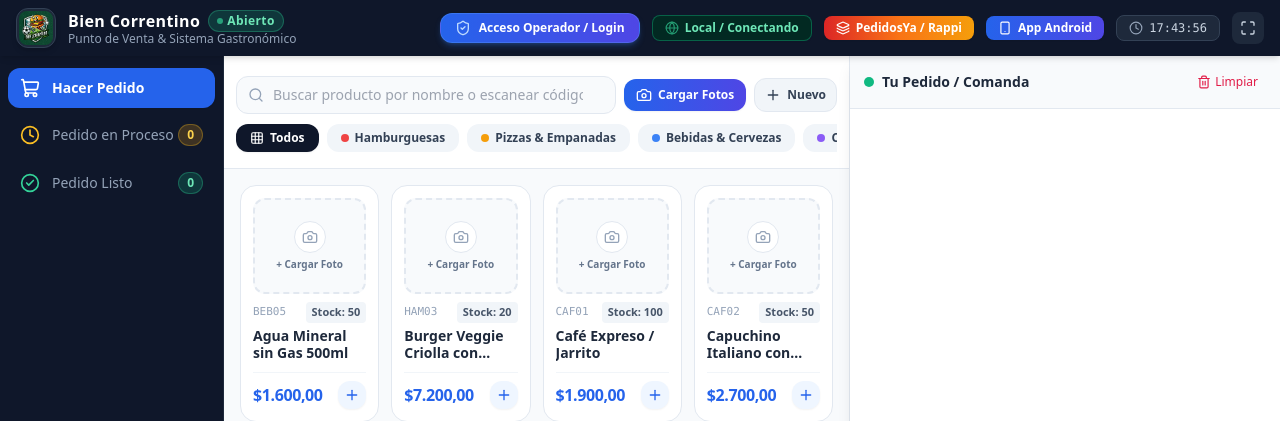
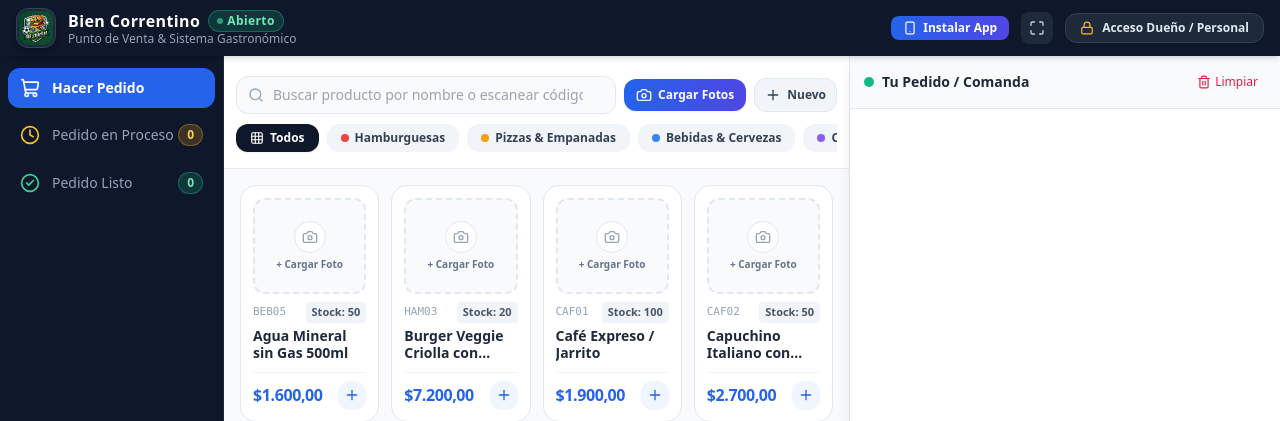
Before and after one commit to facundolo223-ai/bienco, a Flask app: page / in a window 1280 px wide. Shown: the top 421 px of the page. Run offline with Flask 3, Linux system fonts and the light colour scheme; data comes from the database, SQL or seed files in the repository; data that the repository does not hold is empty; some libraries are stand-ins or nearby versions.

Commit message:
Vista limpia para clientes y boton de Login en esquina superior derecha

```diff
--- a/templates/index.html
+++ b/templates/index.html
@@ -160,11 +160,6 @@
 
         <!-- Estado de Usuario, Caja y Reloj en Desktop (md:flex) -->
         <div class="hidden md:flex items-center space-x-3">
-            <!-- Pestaña / Botón de Login Operadores (Visible para clientes / público) -->
-            <button onclick="openUserLoginModal()" id="header-login-btn" class="flex items-center gap-2 px-3.5 py-1.5 rounded-xl bg-gradient-to-r from-blue-600 to-indigo-600 hover:from-blue-500 hover:to-indigo-500 text-white text-xs font-bold shadow-md shadow-blue-500/25 transition border border-blue-400/30 active:scale-95" title="Acceso para Dueño y Empleados con clave PIN">
-                <i data-lucide="shield-check" class="w-4 h-4 text-blue-200"></i>
-                <span>Acceso Operador / Login</span>
-            </button>
 
             <!-- Contenedor de Sesión Activa del Operador (Oculto cuando no hay login) -->
             <div id="header-user-container" class="hidden flex items-center space-x-2">
@@ -201,25 +196,25 @@
             </div>
 
             <!-- Botón / Badge Modo Online (Acceso desde cualquier red) -->
-            <div id="header-online-badge" onclick="openOnlineModal()" class="cursor-pointer flex items-center gap-1.5 px-3 py-1 rounded-lg text-xs font-semibold bg-emerald-950/90 border border-emerald-500/40 text-emerald-300 hover:bg-emerald-900/70 transition shadow-sm" title="Ver dirección web online y QR para celulares">
+            <div id="header-online-badge" onclick="openOnlineModal()" class="staff-only hidden cursor-pointer flex items-center gap-1.5 px-3 py-1 rounded-lg text-xs font-semibold bg-emerald-950/90 border border-emerald-500/40 text-emerald-300 hover:bg-emerald-900/70 transition shadow-sm" title="Ver dirección web online y QR para celulares">
                 <i data-lucide="globe" class="w-3.5 h-3.5 text-emerald-400 animate-pulse"></i>
                 <span id="header-online-text">Online</span>
             </div>
 
-            <!-- Botón / Modal Canales Delivery (PedidosYa & Rappi) -->
-            <button onclick="openDeliveryChannelsModal()" class="flex items-center gap-1.5 px-3 py-1 rounded-lg text-xs font-bold bg-gradient-to-r from-red-600 via-orange-500 to-amber-500 hover:opacity-90 text-white shadow-sm transition" title="Integración con PedidosYa y Rappi (Portales y Pedidos Centralizados)">
+            <!-- Botón / Modal Canales Delivery (PedidosYa & Rappi) (Solo personal) -->
+            <button onclick="openDeliveryChannelsModal()" class="staff-only hidden flex items-center gap-1.5 px-3 py-1 rounded-lg text-xs font-bold bg-gradient-to-r from-red-600 via-orange-500 to-amber-500 hover:opacity-90 text-white shadow-sm transition" title="Integración con PedidosYa y Rappi (Portales y Pedidos Centralizados)">
                 <i data-lucide="layers" class="w-3.5 h-3.5"></i>
                 <span class="hidden sm:inline">PedidosYa / Rappi</span>
             </button>
 
             <!-- Botón Descargar APK / App Móvil -->
-            <button onclick="openMobileAppModal()" class="flex items-center gap-1.5 px-3 py-1 rounded-lg text-xs font-bold bg-gradient-to-r from-blue-600 to-indigo-600 hover:from-blue-500 hover:to-indigo-500 text-white shadow-sm transition" title="Instalar App Android / Descargar APK">
+            <button onclick="openMobileAppModal()" class="flex items-center gap-1.5 px-3 py-1 rounded-lg text-xs font-bold bg-gradient-to-r from-blue-600 to-indigo-600 hover:from-blue-500 hover:to-indigo-500 text-white shadow-sm transition" title="Instalar App Android / PWA">
                 <i data-lucide="smartphone" class="w-3.5 h-3.5"></i>
-                <span class="hidden sm:inline">App Android</span>
+                <span class="hidden sm:inline">Instalar App</span>
             </button>
 
-            <!-- Reloj en vivo -->
-            <div id="header-clock-container" onclick="openDateTimeModal()" class="cursor-pointer flex items-center text-xs text-slate-300 gap-1.5 font-mono bg-slate-800 hover:bg-slate-700 transition px-3 py-1 rounded-lg border border-slate-700" title="Ver / Cambiar Fecha y Hora del Sistema">
+            <!-- Reloj en vivo (Solo personal) -->
+            <div id="header-clock-container" onclick="openDateTimeModal()" class="staff-only hidden cursor-pointer flex items-center text-xs text-slate-300 gap-1.5 font-mono bg-slate-800 hover:bg-slate-700 transition px-3 py-1 rounded-lg border border-slate-700" title="Ver / Cambiar Fecha y Hora del Sistema">
                 <i data-lucide="clock" class="w-3.5 h-3.5 text-slate-400"></i>
                 <span id="live-clock">00:00:00</span>
                 <span id="clock-manual-badge" class="hidden text-[10px] bg-amber-500/20 text-amber-300 border border-amber-500/40 px-1 py-0.2 rounded font-sans font-bold">Manual</span>
@@ -231,6 +226,12 @@
             </button>
             <button onclick="toggleFullscreen()" title="Pantalla Completa (F11)" class="p-2 rounded-lg bg-slate-800 hover:bg-slate-700 text-slate-300 hover:text-white transition">
                 <i data-lucide="maximize" class="w-4 h-4"></i>
+            </button>
+
+            <!-- Botón Login en la esquina derecha (Visible para clientes para acceder como personal/dueño) -->
+            <button onclick="openUserLoginModal()" id="header-login-btn" class="flex items-center gap-2 px-3.5 py-1.5 rounded-xl bg-slate-800 hover:bg-slate-700 border border-slate-700 hover:border-slate-500 text-slate-200 text-xs font-bold transition active:scale-95 shadow-sm" title="Acceso para Dueño y Empleados (Editar Menú, Precios, Stock)">
+                <i data-lucide="lock" class="w-3.5 h-3.5 text-amber-400"></i>
+                <span>Acceso Dueño / Personal</span>
             </button>
         </div>
 
@@ -3147,6 +3148,6 @@
     </div>
 
     <!-- Script de lógica de la aplicación -->
-    <script src="/static/js/app.js?v=20261014_1"></script>
+    <script src="/static/js/app.js?v=20261014_2"></script>
 </body>
 </html>
```
